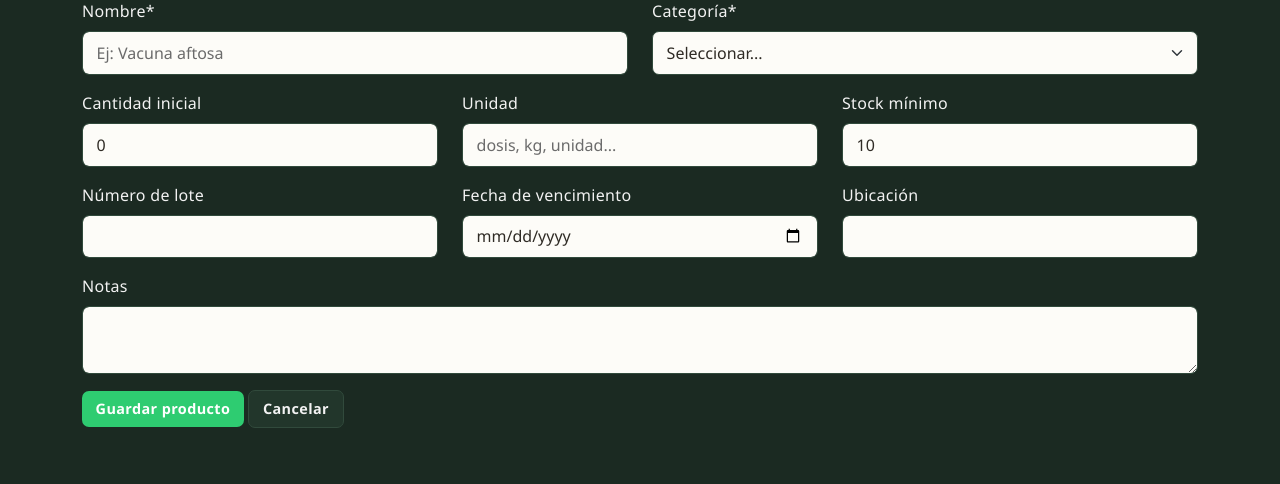
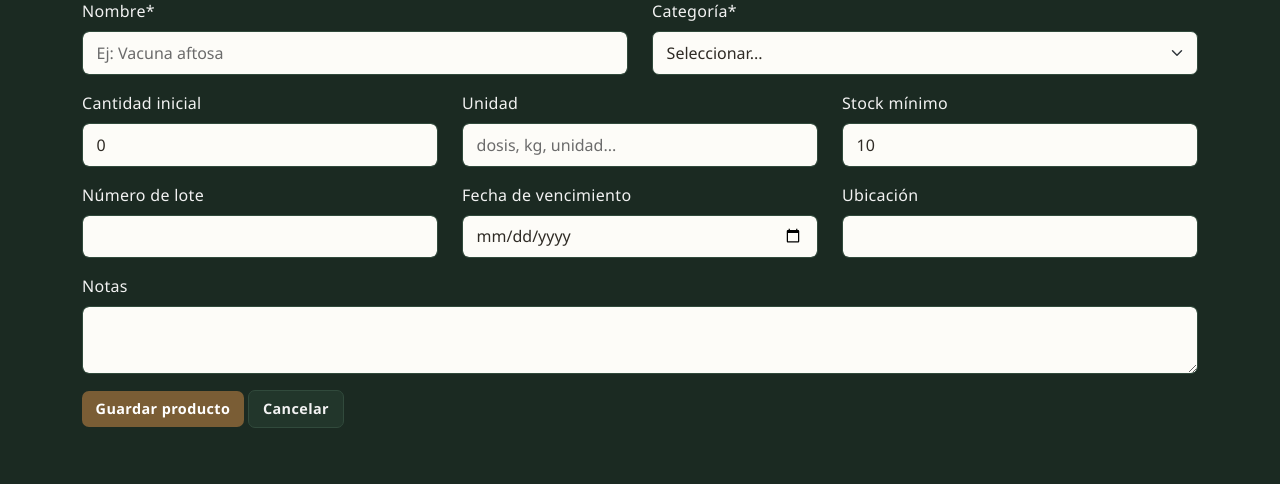
Before and after one commit to Bray4N-ops/gestor-inventario-V1, a Flask app: page /agregar in a window 1280 px wide. Shown: the part 129-613 px from the top of the page. Run offline with Flask 3, Linux system fonts and the light colour scheme.

Commit message:
color de botones

```diff
--- a/static/style.css
+++ b/static/style.css
@@ -117,7 +117,7 @@ body {
 }
 
 .btn-success {
-    background-color: var(--green-field);
+    background-color:var(--orange-warning);
     color: #ffffff;
 }
 .btn-success:hover {
@@ -169,7 +169,7 @@ body {
 
 .form-control:focus, .form-select:focus {
     background-color: #ffffff;
-    color: var(--text-primary);
+    color: black;
     border-color: var(--accent-primary);
     box-shadow: 0 0 0 0.2rem rgba(200, 161, 91, 0.20);
     outline: none;
```
